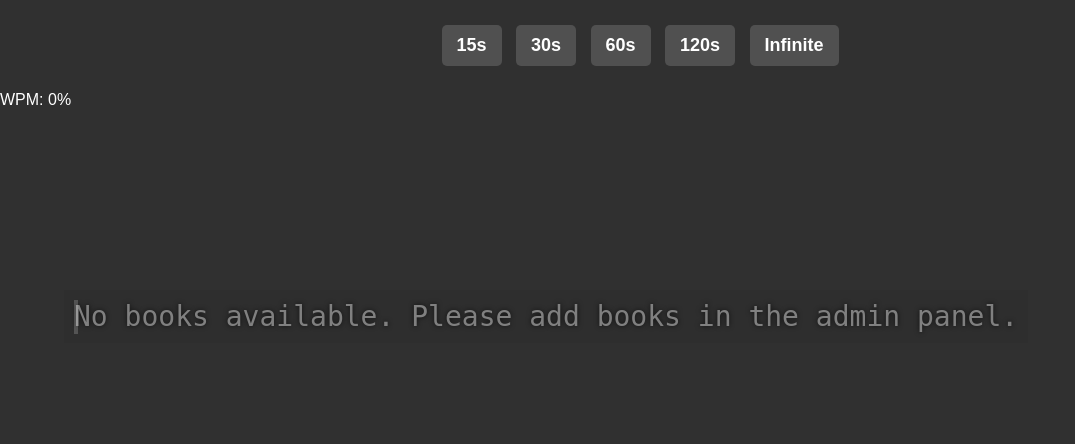
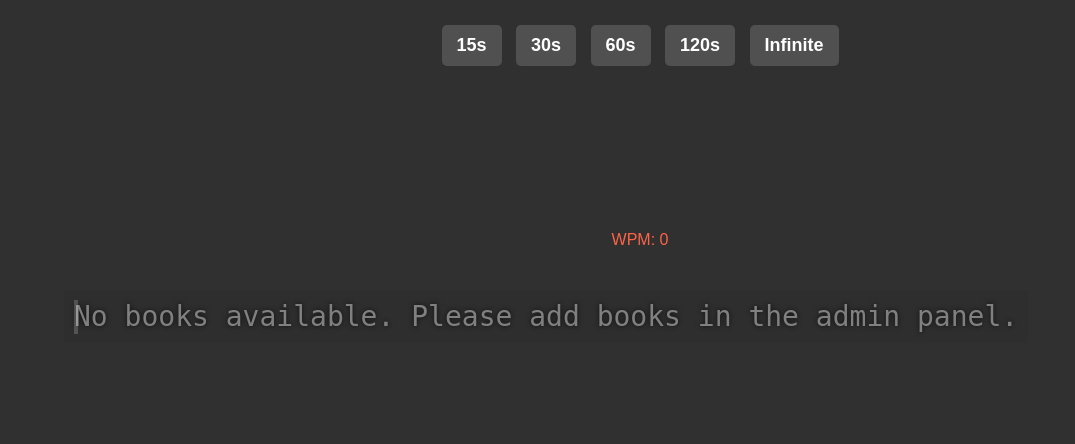
Before and after one commit to RuslanKovalyov/UNICORNER, a Django app: page /typing-test in a window 1280 px wide. Shown: the top 444 px of the page, without its empty margins (0-1075 px from the left). Run offline with Django 5.2, Linux system fonts and the light colour scheme; data that the repository does not hold is empty.

Commit message:
feat: add styling for WPM stats

```diff
--- a/typing_test/static/typing_test/css/typing-test.css
+++ b/typing_test/static/typing_test/css/typing-test.css
@@ -95,6 +95,14 @@ body {
     color: transparent;
 }
 
+#wpm_stats {
+    position: absolute;
+    top: 30%;
+    left: 50%;
+    transform: translate(-50%, -50%);
+    color: tomato;
+}
+
 #result {
     text-align: left;
     position: absolute;
--- a/typing_test/templates/typing/test.html
+++ b/typing_test/templates/typing/test.html
@@ -163,7 +163,7 @@
                 `;
 
                 wpmStatus.innerHTML = `
-                    <p>WPM: ${wpm}%</p>
+                    <p>WPM: ${wpm}</p>
                 `;
             }
 
@@ -208,7 +208,7 @@
                         <p><strong>Typing completed!</strong></p>
                     `;
                     wpmStatus.innerHTML = `
-                        <p>WPM: ${wpm}%</p>
+                        <p>WPM: ${wpm}</p>
                     `;
                 } else {
                     result.innerHTML = `
@@ -220,7 +220,7 @@
                         <p><strong>Typing completed!</strong></p>
                     `;
                     wpmStatus.innerHTML = `
-                        <p>WPM: ${wpm}%</p>
+                        <p>WPM: ${wpm}</p>
                     `;
                 }
             }
@@ -264,7 +264,7 @@
                 <p>Accuracy: 0%</p>
             `;
             wpmStatus.innerHTML = `
-                <p>WPM: 0%</p>
+                <p>WPM: 0</p>
             `;
 
             // Pause typing (blur effect, stop timer)
```
